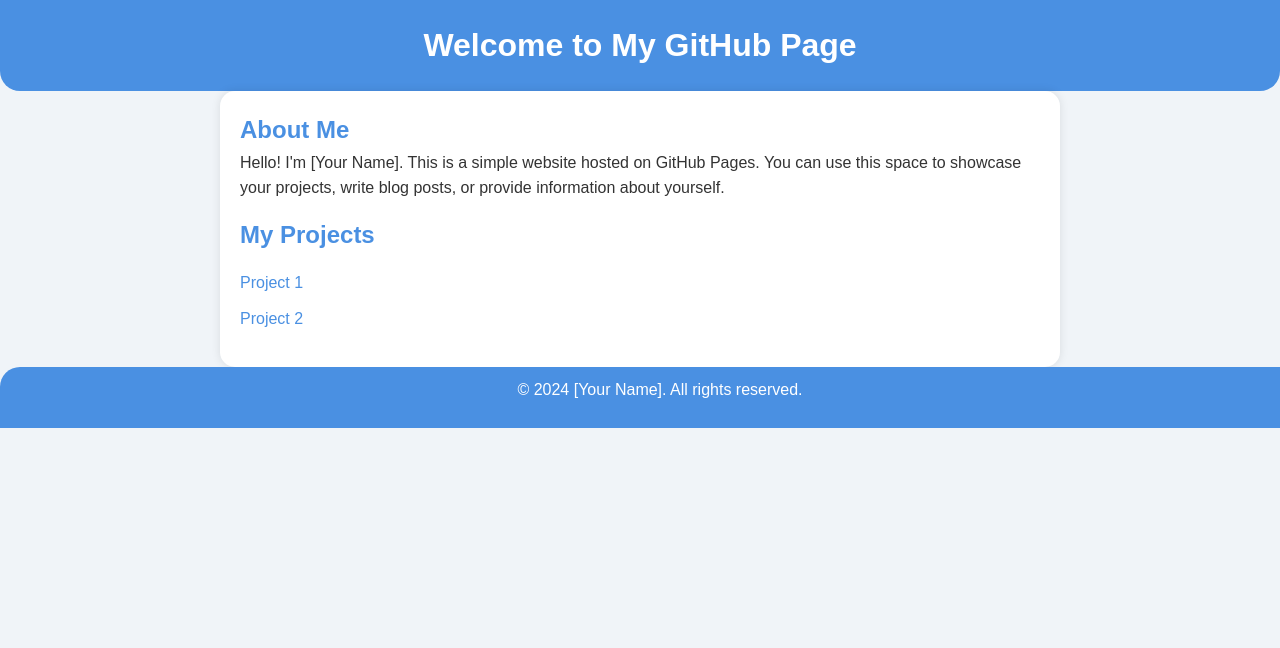
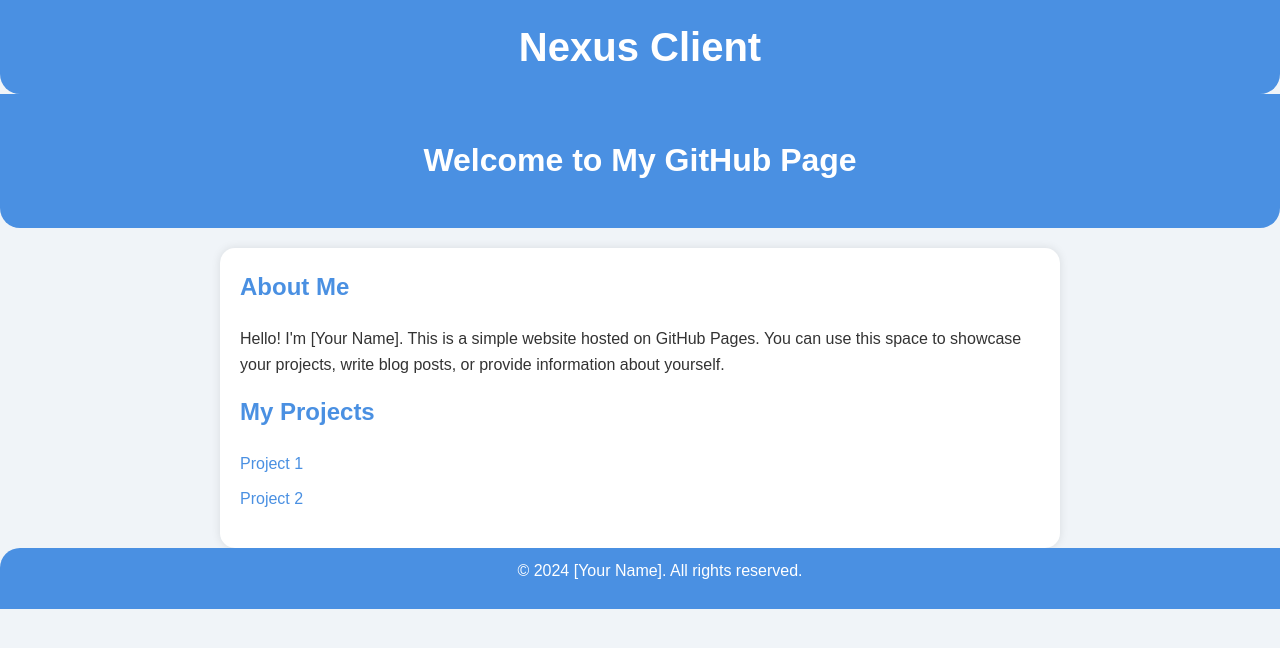
Before and after one commit to UTMakes/Nexus-Client, a plain HTML site: page index.html in a window 1280 px wide. Shown: the top 648 px of the page. Drawn offline with Linux system fonts and the light colour scheme.

Commit message:
Update index.html

```diff
--- a/index.html
+++ b/index.html
@@ -3,7 +3,7 @@
 <head>
     <meta charset="UTF-8">
     <meta name="viewport" content="width=device-width, initial-scale=1.0">
-    <title>My GitHub Page</title>
+    <title>Nexus Client</title>
     <style>
         body {
             font-family: 'Arial', sans-serif;
@@ -13,6 +13,18 @@
             color: #333;
             line-height: 1.6;
         }
+        .title-section {
+            background-color: #4a90e2;
+            color: white;
+            padding: 15px;
+            text-align: center;
+            border-bottom-left-radius: 20px;
+            border-bottom-right-radius: 20px;
+        }
+        .title-section h1 {
+            margin: 0;
+            font-size: 2.5em;
+        }
         header {
             background-color: #4a90e2;
             color: white;
@@ -20,6 +32,7 @@
             text-align: center;
             border-bottom-left-radius: 20px;
             border-bottom-right-radius: 20px;
+            margin-bottom: 20px;
         }
         main {
             padding: 20px;
@@ -40,15 +53,10 @@
             bottom: 0;
             width: 100%;
         }
-        h1, h2 {
-            margin: 0;
-        }
-        h1 {
-            font-size: 2em;
-        }
         h2 {
             font-size: 1.5em;
             color: #4a90e2;
+            margin-top: 0;
         }
         p {
             margin: 0 0 15px;
@@ -72,6 +80,9 @@
     </style>
 </head>
 <body>
+    <div class="title-section">
+        <h1>Nexus Client</h1>
+    </div>
     <header>
         <h1>Welcome to My GitHub Page</h1>
     </header>
```
